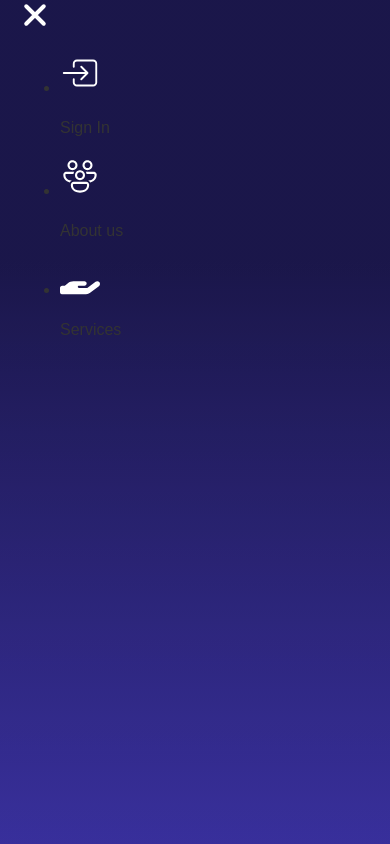
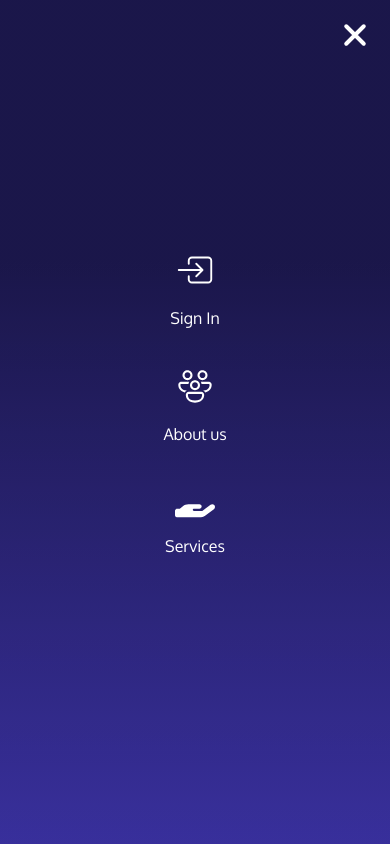
Before and after one commit to oskcarsv/front-bankafee, a React (Vite) app: page / in a window 390 px wide. Both pictures are taken after a click on the picture 355 px from the left and 36 px from the top of the page. Shown: the top 844 px of the page. Built offline with nearby package versions, Linux system fonts and the light colour scheme.

Commit message:
End menu mobile

```diff
--- a/src/styles/landingPagesCss/menu-mobile.css
+++ b/src/styles/landingPagesCss/menu-mobile.css
@@ -3,6 +3,8 @@
 }
 
 .menu-mobile {
+    font-family: var(--general-font);
+    color: var(--text-color-light);
     position: fixed;
     top: 0;
     left: 0;
@@ -10,5 +12,32 @@
     height: 100%;
     background: linear-gradient(0deg, rgba(0, 0, 0, 0.20) 0%, rgba(0, 0, 0, 0.20) 100%), linear-gradient(180deg, #211C5C 31%, #463BC2 100%);
     z-index: 1000;
-    padding: 0 20px;
 }
+
+.cancel-icon {
+    position: absolute;
+    top: 20px;
+    right: 20px;
+    font-size: 30px;
+    color: white;
+    cursor: pointer;
+}
+
+.menu-mobile-ul {
+    list-style: none;
+    display: flex;
+    flex-direction: column;
+    align-items: center;
+    justify-content: center;
+    height: 100%;
+    padding: 0;
+    margin: 0;
+}
+
+.menu-mobile-li {
+    margin-bottom: 20px;
+    display: flex;
+    flex-direction: column;
+    align-items: center;
+    justify-content: center;
+}
```
